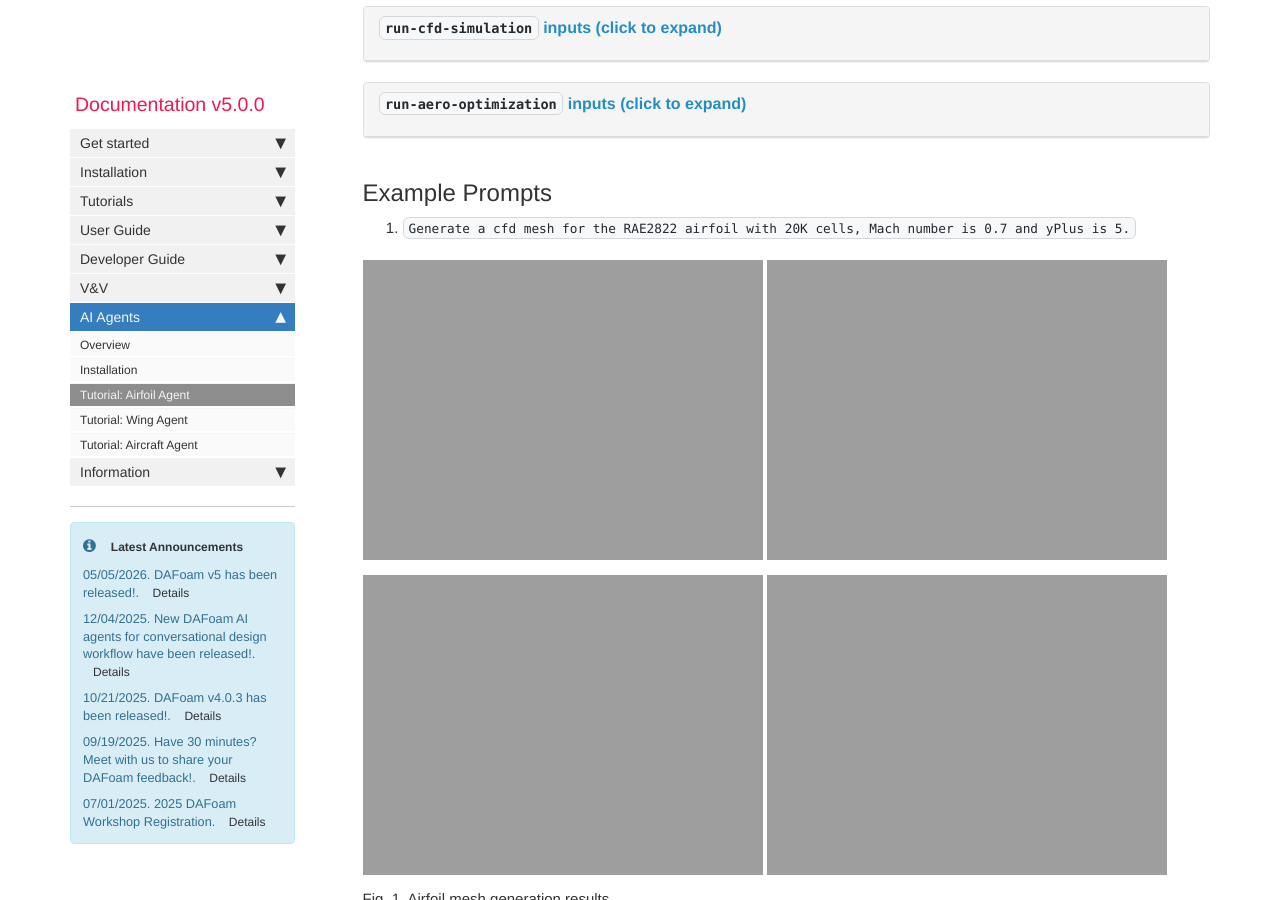
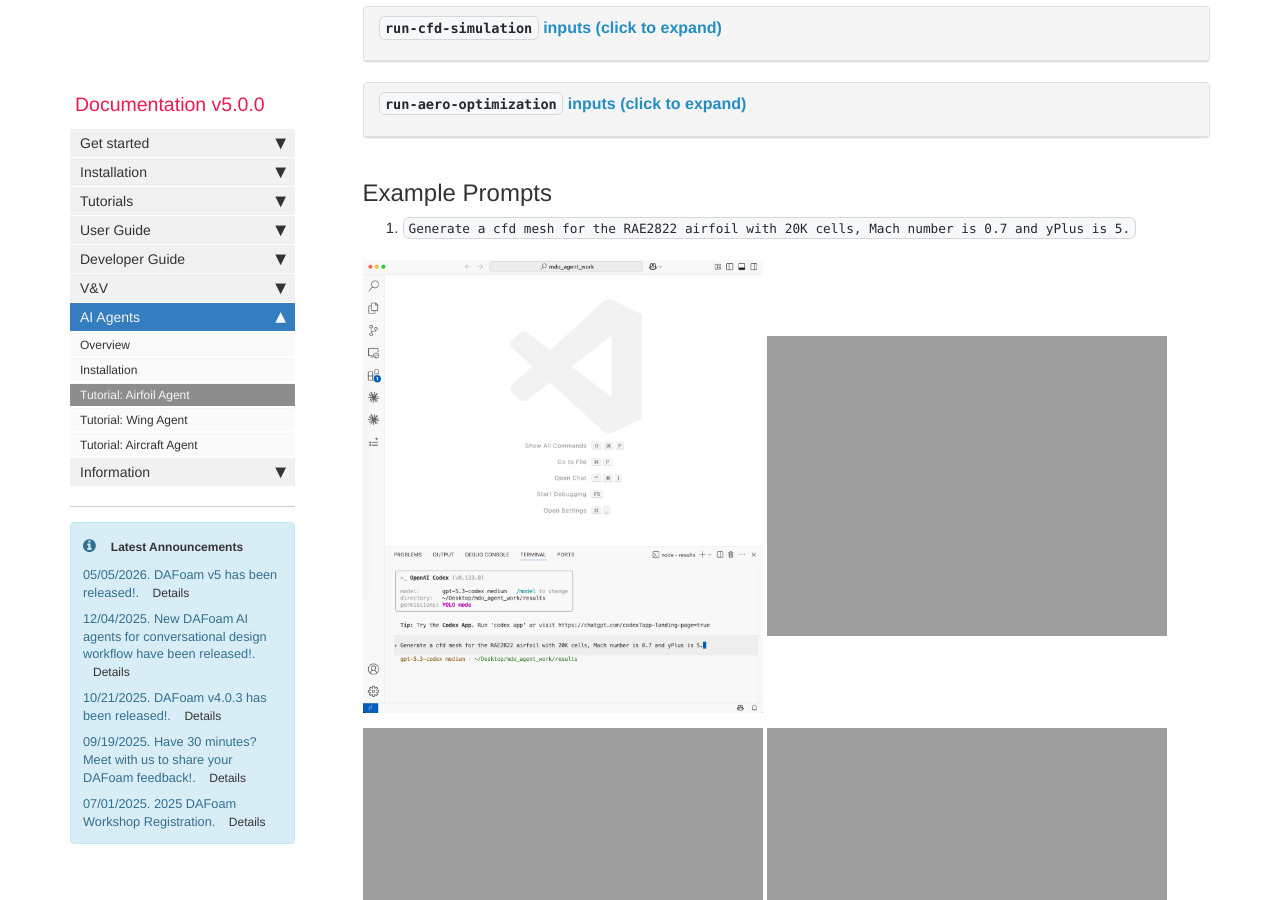
Before and after one commit to DAFoam/DAFoam.github.io, a Jekyll site: the page built from pages/mydoc/mydoc_ai_assistant_airfoil.md, in a window 1280 px wide and 900 px high, scrolled down 703 px. Built offline with Jekyll 4.4.1, drawn with Linux system fonts in a browser that asks for light colours; comment, search, counter and statistics services are not loaded.

Commit message:
content update

```diff
--- a/pages/mydoc/mydoc_ai_assistant_airfoil.md
+++ b/pages/mydoc/mydoc_ai_assistant_airfoil.md
@@ -94,10 +94,10 @@ The airfoil agent supports these skills:
 1. `Generate a cfd mesh for the RAE2822 airfoil with 20K cells, Mach number is 0.7 and yPlus is 5.`
 
 
-<img src="{{ site.url }}{{ site.baseurl }}/images/tutorials/AI-airfoil-prompt.png" style="width:400px !important;" />
-<img src="{{ site.url }}{{ site.baseurl }}/images/tutorials/AI-airfoil-plot1.png" style="width:400px !important;" />
-<img src="{{ site.url }}{{ site.baseurl }}/images/tutorials/AI-airfoil-plot2.png" style="width:400px !important;" />
-<img src="{{ site.url }}{{ site.baseurl }}/images/tutorials/AI-airfoil-trame.png" style="width:400px !important;" />
+<img src="{{ site.url }}{{ site.baseurl }}/images/tutorials/AI-airfoil-mesh-prompt.png" style="width:400px !important;" />
+<img src="{{ site.url }}{{ site.baseurl }}/images/tutorials/AI-airfoil-mesh-plot1.png" style="width:400px !important;" />
+<img src="{{ site.url }}{{ site.baseurl }}/images/tutorials/AI-airfoil-mesh-plot2.png" style="width:400px !important;" />
+<img src="{{ site.url }}{{ site.baseurl }}/images/tutorials/AI-airfoil-mesh-trame.png" style="width:400px !important;" />
 
 Fig. 1. Airfoil mesh generation results
 
```
